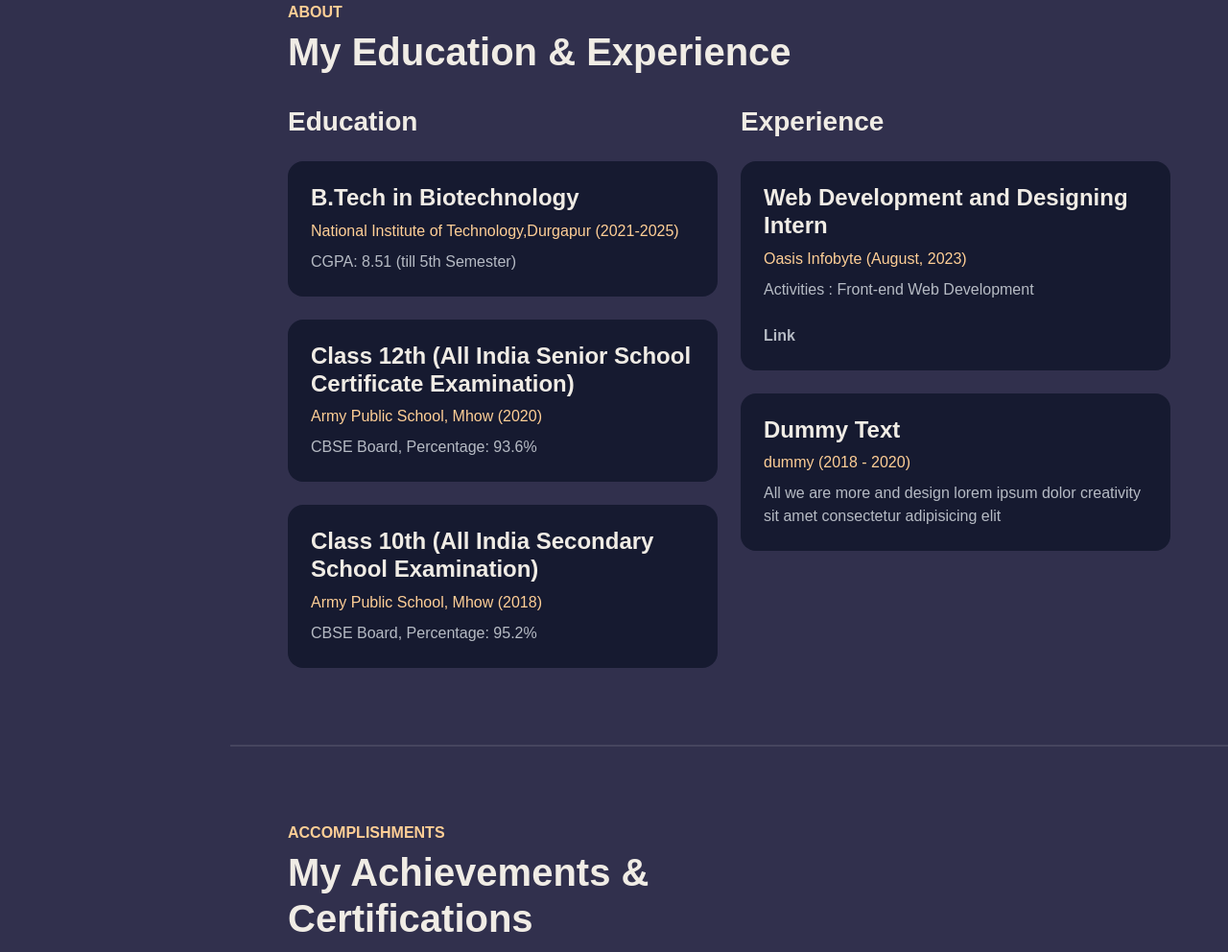
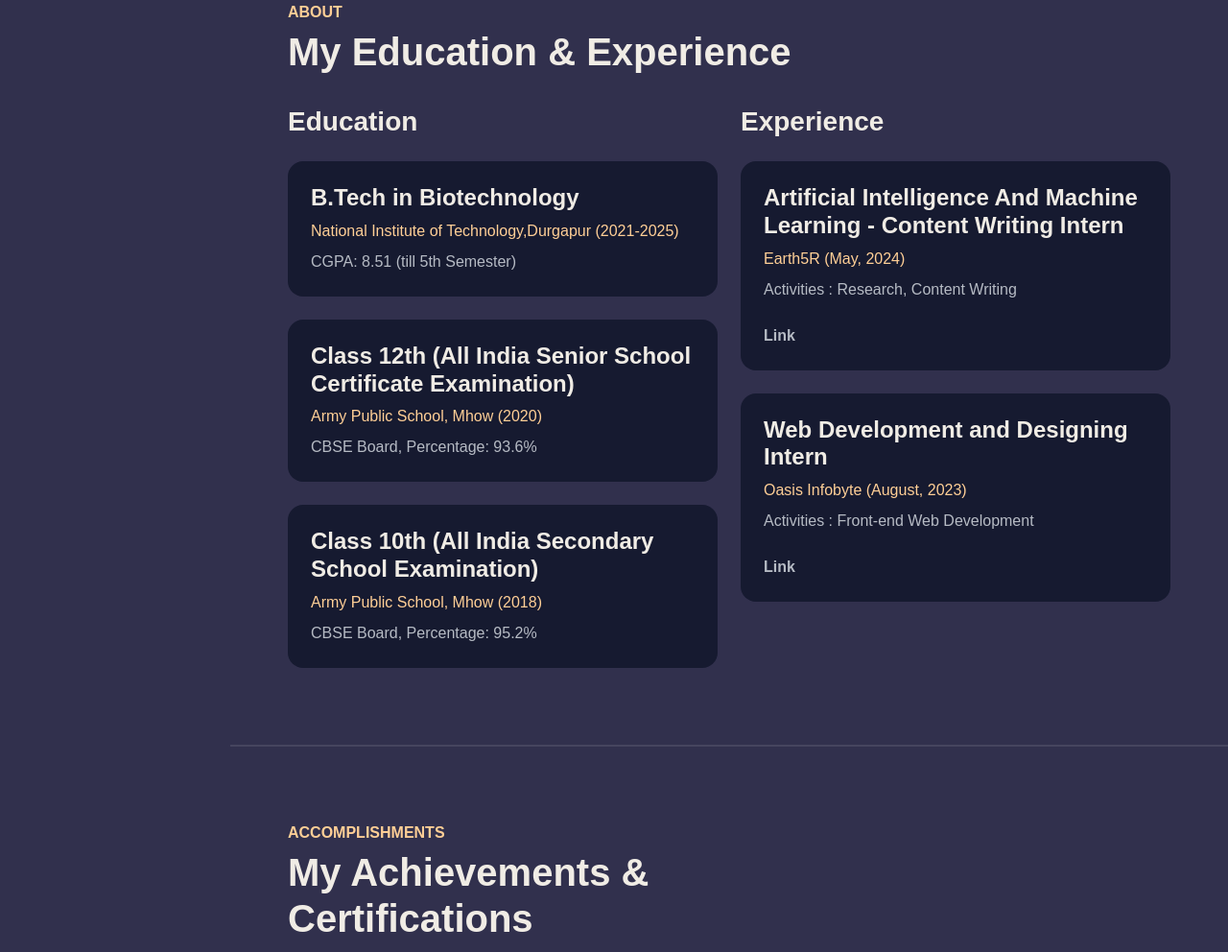
Before and after one commit to Deep-Chatterjee-11/Personal_Portfolio, a plain HTML site: page index.html in a window 1280 px wide. Shown: the part 3132-4124 px from the top of the page at 96% size. Drawn offline with nearby package versions, Linux system fonts and the light colour scheme; a web font is replaced by a local one.

Commit message:
Update index.html

```diff
--- a/index.html
+++ b/index.html
@@ -303,6 +303,17 @@
 
                             <div class="col-12" data-aos="fade-up" data-aos-delay="600">
                                 <div class="bg-base p-4 rounded-4 shadow-effect">
+                                    <h4>Artificial Intelligence And Machine Learning - Content Writing Intern</h4>
+                                    <p class="text-brand mb-2">Earth5R (May, 2024)</p>
+                                    <p class="mb-0">Activities : Research, Content Writing</p> <br>
+                                    <div>
+                                        <a href="https://drive.google.com/file/d/1p_MVBQiCKqzewRB0zsnlVeBMrAniErYD/view?usp=drive_link" class="link-custom">Link</a>
+                                    </div>
+                                </div>
+                            </div>
+
+                            <div class="col-12" data-aos="fade-up" data-aos-delay="600">
+                                <div class="bg-base p-4 rounded-4 shadow-effect">
                                     <h4>Web Development and Designing Intern</h4>
                                     <p class="text-brand mb-2">Oasis Infobyte (August, 2023)</p>
                                     <p class="mb-0">Activities : Front-end Web Development</p> <br>
@@ -312,14 +323,7 @@
                                 </div>
                             </div>
 
-                            <div class="col-12" data-aos="fade-up" data-aos-delay="600">
-                                <div class="bg-base p-4 rounded-4 shadow-effect">
-                                    <h4>Dummy Text</h4>
-                                    <p class="text-brand mb-2">dummy (2018 - 2020)</p>
-                                    <p class="mb-0">All we are more and design lorem ipsum dolor creativity sit amet
-                                        consectetur adipisicing elit</p>
-                                </div>
-                            </div>
+
                         </div>
                     </div>
                 </div>
```
